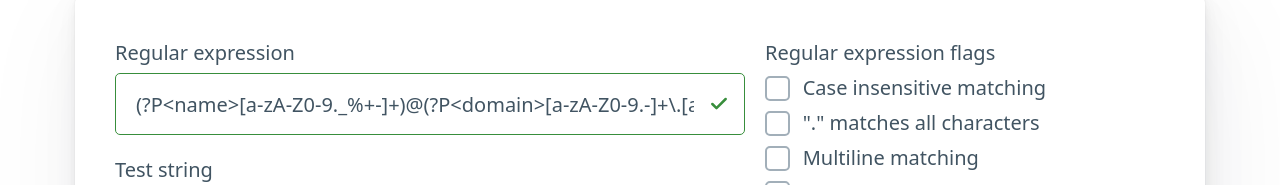
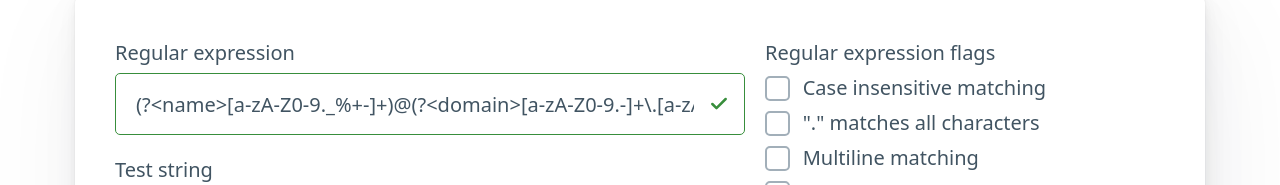
Before and after one commit to le0pard/re2js, a SvelteKit app: page / in a window 1280 px wide. Shown: the part 122-307 px from the top of the page. Built offline with nearby package versions, Linux system fonts and the light colour scheme.

Commit message:
new version for re2js

```diff
--- a/src/routes/+page.svelte
+++ b/src/routes/+page.svelte
@@ -5,7 +5,7 @@
   import debounce from 'lodash/debounce'
   import round from 'lodash/round'
 
-  let regex = '(?P<name>[a-zA-Z0-9._%+-]+)@(?P<domain>[a-zA-Z0-9.-]+\\.[a-zA-Z]{2,})'
+  let regex = '(?<name>[a-zA-Z0-9._%+-]+)@(?<domain>[a-zA-Z0-9.-]+\\.[a-zA-Z]{2,})'
   let string = 'max.power@example.com'
 
   let case_insensitive_flag = false
```
Also changed, not shown: package.json (+6 -6 lines), 1 other file (tests, documents, lock files or other folders).
